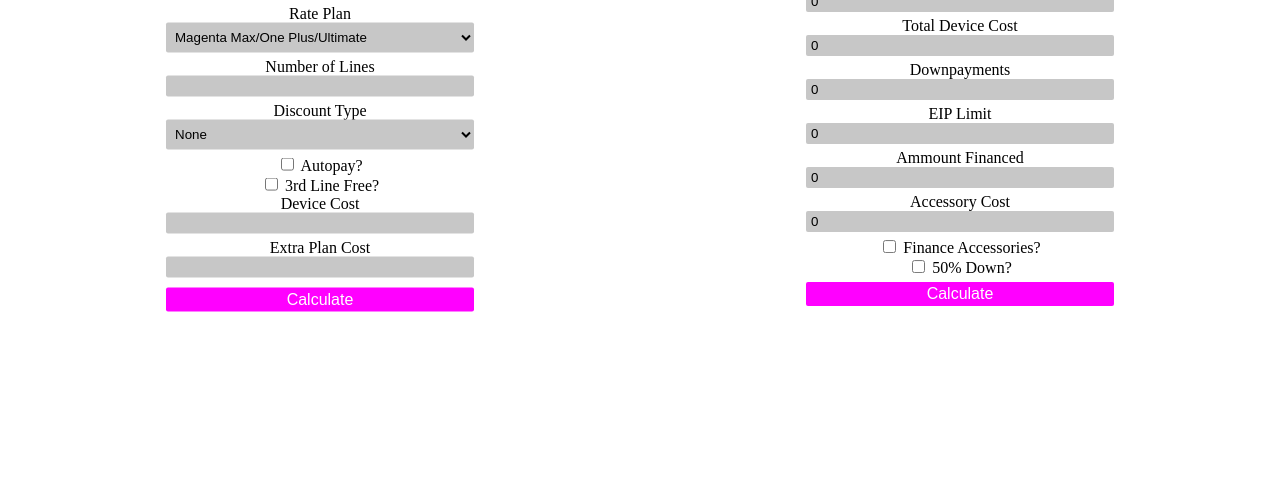
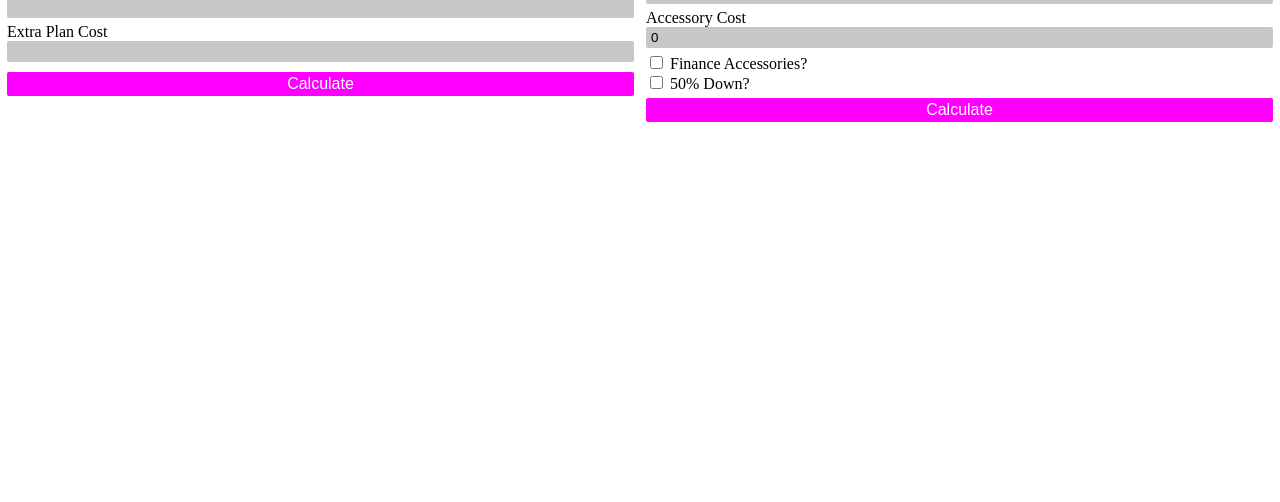
Before and after one commit to ibrood-a/T-Mobile-price-plan-calculator, a plain HTML site: page index.html in a window 1280 px wide. Shown: the part 298-800 px from the top of the page. Drawn offline with Linux system fonts and the light colour scheme.

Commit message:
Add files via upload

```diff
--- a/index.html
+++ b/index.html
@@ -10,8 +10,7 @@
 
 <body>
   <body onload="calculatePrice()">
-    <div class="split left">
-      <div class="centered">
+      <div class="columns">
         <div id="ir3u" class="row">
           <div id="ilbe" class="cell">
             <form id="i8tg" class="form">
@@ -99,11 +98,9 @@
             </form>
           </div>
         </div>
-      </div>
     </div>
 
-    <div class="split right">
-      <div class="centered">
+      <div class="columns">
 
   <div id="ir3u" class="row">
     <div id="ilbe" class="cell">
@@ -150,7 +147,6 @@
     </div>
   </div>
       </div>
-    </div>
 
 
   </body>
--- a/style.css
+++ b/style.css
@@ -58,36 +58,15 @@ body {
   flex-grow:1;
   flex-basis:100%;
 }
-/* Split the screen in half */
-.split {
-  height: 100%;
+.columns {
+  float: left;
   width: 50%;
-  position: fixed;
-  z-index: 1;
-  top: 0;
-  overflow-x: hidden;
-  padding-top: 5px;
 }
-
-/* Control the left side */
-.left {
-  left: 0;
-  background-color: rgb(255, 255, 255);
-}
-
-/* Control the right side */
-.right {
-  right: 0;
-  background-color: rgb(255, 255, 255);
-}
-
-/* If you want the content centered horizontally and vertically */
-.centered {
-  position: absolute;
-  top: 50%;
-  left: 50%;
-  transform: translate(-50%, -50%);
-  text-align: center;
+/* Clear floats after the columns */
+.row:after {
+  content: "";
+  display: table;
+  clear: both;
 }
 #in2q5{
   width:50px;
```
